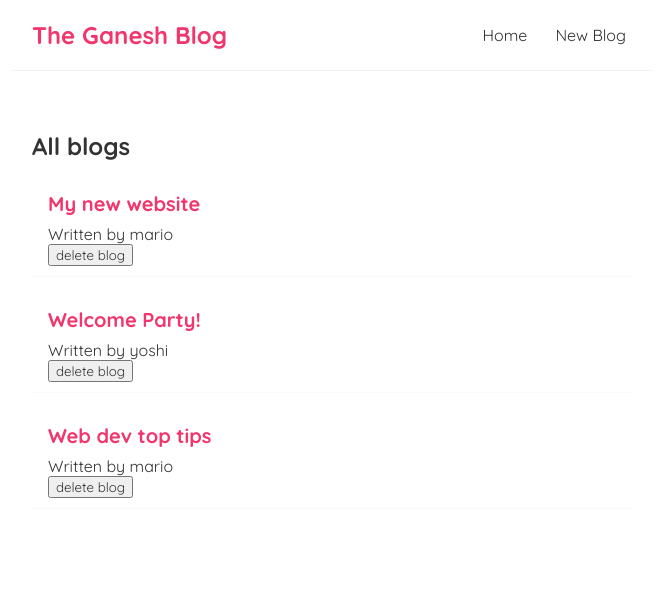
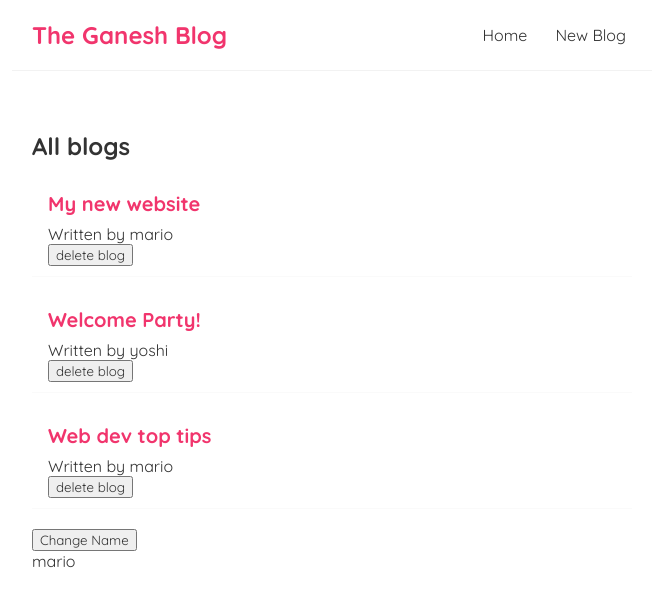
Before and after one commit to ganeshgajula/ganesh-blog-react, a React (Create React App) app: page / in a window 1280 px wide. Shown: the top 606 px of the page, without its empty margins (308-964 px from the left). Built offline with nearby package versions, Linux system fonts and the light colour scheme.

Commit message:
update: learned useEffect & dependency

```diff
--- a/src/Home.js
+++ b/src/Home.js
@@ -13,6 +13,8 @@
     },
   ]);
 
+  const [name, setName] = useState("mario");
+
   const handleDelete = (id) => {
     const newBlogs = blogs.filter((blog) => blog.id !== id);
     setBlogs(newBlogs);
@@ -21,12 +23,15 @@
   useEffect(() => {
     console.log("useEffect ran");
     // We can also access the state inside useEffect
-    console.log(blogs);
-  });
+    // console.log(blogs);
+  }, [name]);
 
   return (
     <div className="home">
       <BlogList blogs={blogs} title="All blogs" handleDelete={handleDelete} />
+      <button onClick={() => setName("luigi")}>Change Name</button>
+      <p>{name}</p>
+
       {/* <BlogList
         blogs={blogs.filter((blog) => blog.author === "mario")}
         title="Mario's blogs"
```
Also changed, not shown: 1 other file (tests, documents, lock files or other folders).
